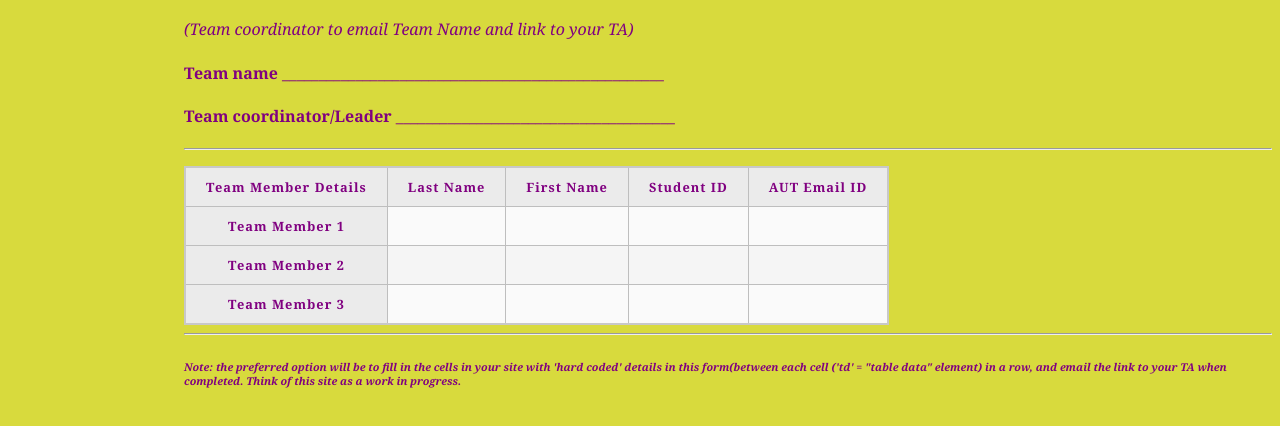
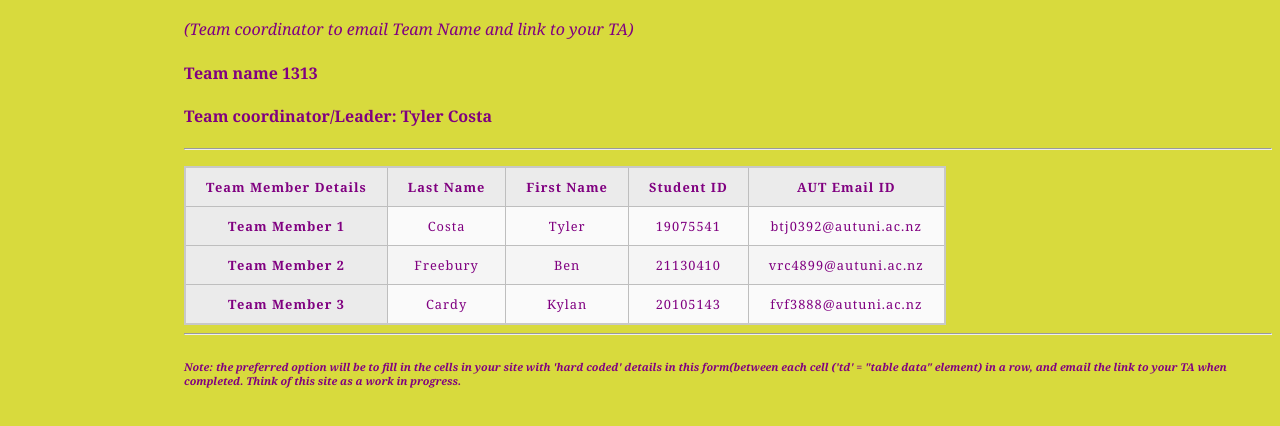
Before and after one commit to Tyler3006/1313, a plain HTML site: page CTiS-Test/Misc/team-formation.html in a window 1280 px wide. Shown: the part 148-574 px from the top of the page. Drawn offline with Linux system fonts and the light colour scheme.

Commit message:
update team formation

```diff
--- a/CTiS-Test/Misc/team-formation.html
+++ b/CTiS-Test/Misc/team-formation.html
@@ -19,9 +19,9 @@
 
 <h4>Due Date:  23/04/2021  midnight </h4><p><em>(Team coordinator to email Team Name and link to your TA)</em></p>
 
-<h4><p>Team name ____________________________________________________</p></h4>
+<h4><p>Team name 1313</p></h4>
 
-<h4><p>Team coordinator/Leader ______________________________________</p></h4>
+<h4><p>Team coordinator/Leader: Tyler Costa</p></h4>
 
 <table>
     <p>
@@ -38,24 +38,24 @@
 
 	<p align = "left"</p>
 		<th scope="row">Team Member 1</th>
-		<td></td>
-		<td></td>
-        <td></td>
-		<td></td>
+		<td>Costa</td>
+		<td>Tyler</td>
+        <td>19075541</td>
+		<td>btj0392@autuni.ac.nz</td>
    </tr>
 	<p align = "left"</p>
 	<th scope="row">Team Member 2</th>
-        <td></td>
-		<td></td>
-        <td></td>
-		<td></td>
+        <td>Freebury</td>
+		<td>Ben</td>
+        <td>21130410</td>
+		<td>vrc4899@autuni.ac.nz</td>
 
     </tr>
 	<th scope="row">Team Member 3</th>
-        <td></td>
-		<td></td>
-        <td></td>
-		<td></td>
+        <td>Cardy</td>
+		<td>Kylan</td>
+        <td>20105143</td>
+		<td>fvf3888@autuni.ac.nz</td>
 
     </tr>
 
```
